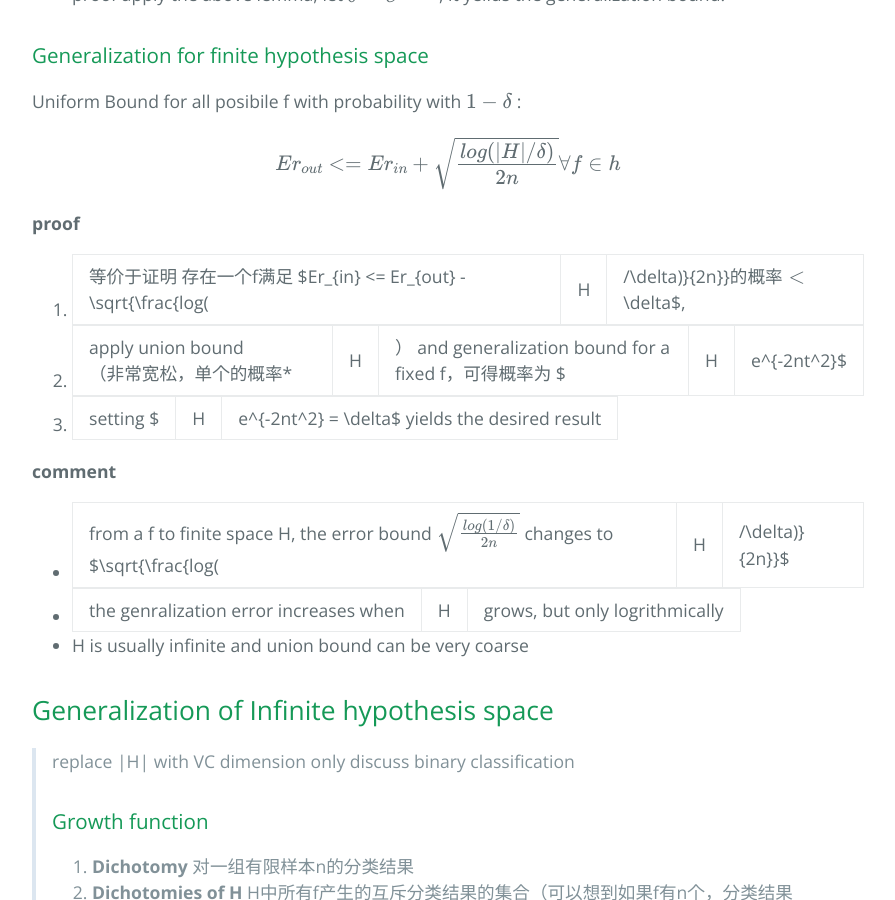
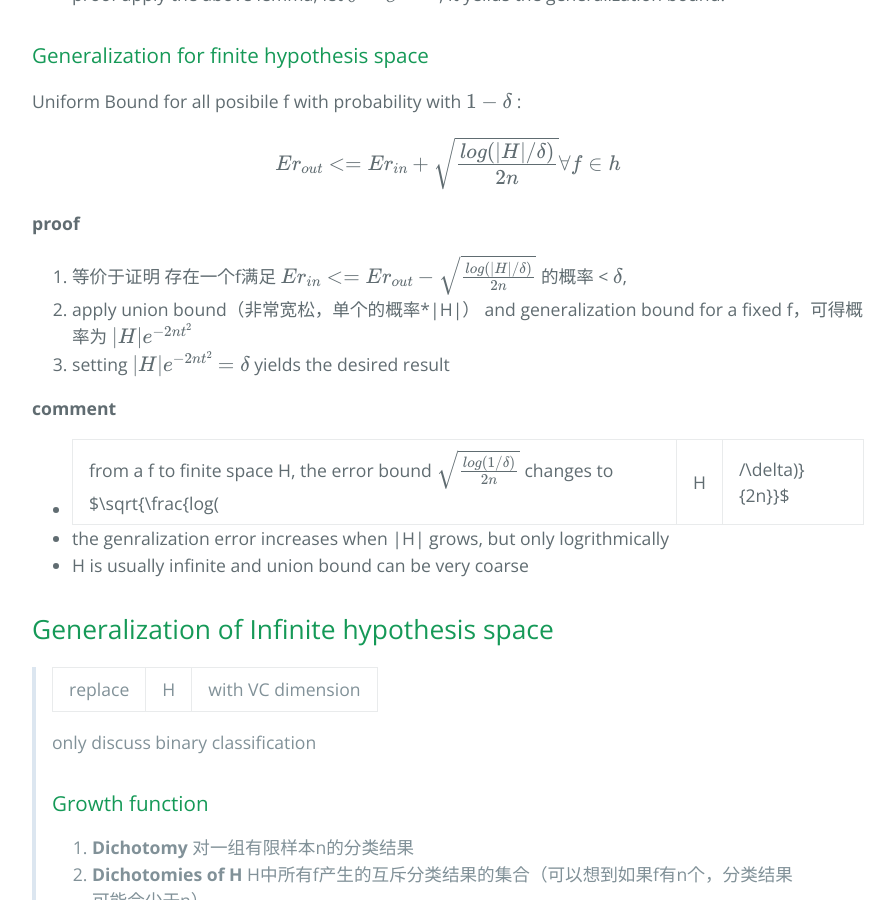
Before and after one commit to Ziyangpig/ML, a Jekyll site: the page built from 2024-12-06-SlidesNote.md, in a window 1280 px wide and 900 px high, scrolled down 953 px. Shown: the whole window, without its empty margins (192-1087 px from the left). Built offline with Jekyll 4.4.1, drawn with Linux system fonts in a browser that asks for light colours; our own code applies the rules of GitHub Pages for plain Markdown files; formulas are drawn with MathJax 3.

```diff
--- a/2024-12-06-SlidesNote.md
+++ b/2024-12-06-SlidesNote.md
@@ -32,17 +32,18 @@ Er_{out} <= Er_{in} + \sqrt{\frac{log(|H|/\delta)}{2n}}    \forall f \in h
 $$
 
 **proof**
-1. 等价于证明 存在一个f满足 $Er_{in} <= Er_{out} - \sqrt{\frac{log(|H|/\delta)}{2n}}$ 的概率 < $\delta$,
-2. apply union bound（非常宽松，单个的概率*|H|） and generalization bound for a fixed f，可得概率为 $|H|e^{-2nt^2}$
-3. setting $|H|e^{-2nt^2} = \delta$ yields the desired result
+1. 等价于证明 存在一个f满足 $Er_{in} <= Er_{out} - \sqrt{\frac{log(\|H\|/\delta)}{2n}}$ 的概率 < $\delta$,
+2. apply union bound（非常宽松，单个的概率*\|H\|） and generalization bound for a fixed f，可得概率为 $\|H\|e^{-2nt^2}$
+3. setting $\|H\|e^{-2nt^2} = \delta$ yields the desired result
 
 **comment**
 *  from a f to finite space H, the error bound $\sqrt{\frac{log(1/\delta)}{2n}}$  changes to $\sqrt{\frac{log(|H|/\delta)}{2n}}$
-*  the genralization error increases when |H| grows, but only logrithmically
+*  the genralization error increases when \|H\| grows, but only logrithmically
 *  H is usually infinite and union bound can be very coarse
 
 ## Generalization of Infinite hypothesis space
 > replace |H| with VC dimension
+>
 > only discuss binary classification
 ### Growth function
 1. **Dichotomy** 对一组有限样本n的分类结果
```
